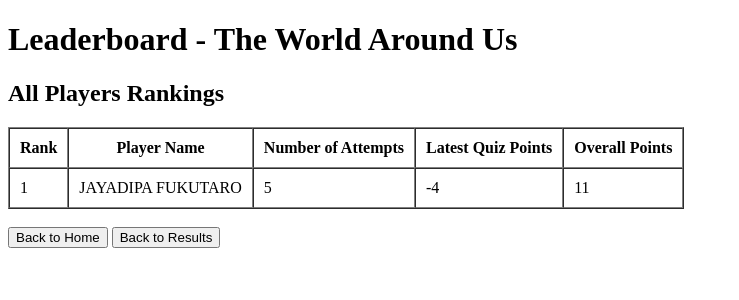
After one commit to fukutarosie/world-around-us-leaderboard-game, a PHP site: page /leaderboard.php in a window 1280 px wide. The commit adds this page. Shown: the top 300 px of the page, without its empty margins (0-739 px from the left). Run offline with PHP 8.4, Linux system fonts and the light colour scheme.

Commit message:
add leaderboard, add sessions

```diff
--- a/animals_quiz.php
+++ b/animals_quiz.php
@@ -21,7 +21,7 @@
     </header>
 
     <?php
-    // parse the questions from the questions.txt file , file returns an array of lines from the file
+    // Parse the questions from the questions.txt file , file returns an array of lines from the file
     $lines = file('data-files/questions.txt', FILE_IGNORE_NEW_LINES | FILE_SKIP_EMPTY_LINES);
     $animalQuestions = [];
     $inAnimalSection = false;
@@ -72,6 +72,9 @@
             <input type="submit" value="Submit Answers">
             <a href="index.php"><button type="button">Back to Home</button></a>
         </form>
+
+        <?php $_SESSION['current_questions'] = $questionsToShow;?>
+
     </div>
 </body>
 </html>
--- a/data-files/leaderboard.txt
+++ b/data-files/leaderboard.txt
@@ -1,3 +1,5 @@
-John|12
-Smith|8
-Mary|16
+JAYADIPA FUKUTARO,-1,-1
+JAYADIPA FUKUTARO,5,4
+JAYADIPA FUKUTARO,-1,3
+JAYADIPA FUKUTARO,8,11
+JAYADIPA FUKUTARO,-4,7
--- a/index.php
+++ b/index.php
@@ -13,8 +13,6 @@
     // session_start() is used to start a new session or resume an existing one
     // isset is used to check if the $_POST variables has been set (the form has been submitted) ,
     // header() is used to redirect to the appropriate quiz page based on the selected topic
-    // session_start() is used to start a new session or resume an existing one
-
     session_start();
     if (isset($_POST['name']) && isset($_POST['quiz-topic'])) {
         switch ($_POST['quiz-topic'])
--- /dev/null
+++ b/leaderboard.php
@@ -0,0 +1,99 @@
+<!DOCTYPE HTML>
+<html lang="en">
+<head>
+	<meta charset="UTF-8">
+	<meta name="viewport" content="width=device-width, initial-scale=1.0">
+	<title>Leaderboard - The World Around Us</title>
+</head>
+
+<body>
+	<?php
+	// Start the session to access session variables
+	session_start();
+	?>
+
+	<header>
+		<h1>Leaderboard - The World Around Us</h1>
+	</header>
+
+	<?php
+	// Load leaderboard data
+	$leaderboardFile = 'data-files/leaderboard.txt';
+	$playersData = [];
+
+	if (file_exists($leaderboardFile)) {
+		$lines = file($leaderboardFile, FILE_IGNORE_NEW_LINES | FILE_SKIP_EMPTY_LINES);
+
+		// Process each line: name, current_quiz_points, overall_quiz_points
+		foreach ($lines as $line) {
+			$parts = explode(',', $line);
+			if (count($parts) === 3) {
+				$name = trim($parts[0]);
+				$currentPoints = (int)trim($parts[1]);
+				$overallPoints = (int)trim($parts[2]);
+
+				// Store all attempts for each player
+				if (!isset($playersData[$name])) {
+					$playersData[$name] = [
+						'name' => $name,
+						'attempts' => [],
+						'overall_points' => 0
+					];
+				}
+
+				// Add this quiz attempt
+				$playersData[$name]['attempts'][] = $currentPoints;
+				// Keep the latest (highest) overall points
+				$playersData[$name]['overall_points'] = max($playersData[$name]['overall_points'], $overallPoints);
+			}
+		}
+	}
+
+	// Sort by overall points (descending)
+	usort($playersData, function($a, $b) {
+		return $b['overall_points'] - $a['overall_points'];
+	});
+	?>
+
+	<div class="leaderboard-container">
+		<h2>All Players Rankings</h2>
+
+		<?php if (!empty($playersData)): ?>
+			<table border="1" cellpadding="10" cellspacing="0">
+				<thead>
+					<tr>
+						<th>Rank</th>
+						<th>Player Name</th>
+						<th>Number of Attempts</th>
+						<th>Latest Quiz Points</th>
+						<th>Overall Points</th>
+					</tr>
+				</thead>
+				<tbody>
+					<?php
+					$rank = 1;
+					foreach ($playersData as $player) {
+						$numAttempts = count($player['attempts']);
+						$latestQuizPoints = end($player['attempts']);
+						echo "<tr>";
+						echo "<td>" . $rank . "</td>";
+						echo "<td>" . htmlspecialchars($player['name']) . "</td>";
+						echo "<td>" . $numAttempts . "</td>";
+						echo "<td>" . $latestQuizPoints . "</td>";
+						echo "<td>" . $player['overall_points'] . "</td>";
+						echo "</tr>";
+						$rank++;
+					}
+					?>
+				</tbody>
+			</table>
+		<?php else: ?>
+			<p>No players yet. Be the first to play!</p>
+		<?php endif; ?>
+
+		<br/>
+		<a href="index.php"><button type="button">Back to Home</button></a>
+		<a href="submit_game.php"><button type="button">Back to Results</button></a>
+	</div>
+</body>
+</html>
--- /dev/null
+++ b/result_page.php
@@ -0,0 +1,3 @@
+<?php
+    echo "Exit Game";
+?>
```
Also changed, not shown: environment_quiz.php (+9 -1 lines), submit_game.php (+86 -0 lines).
